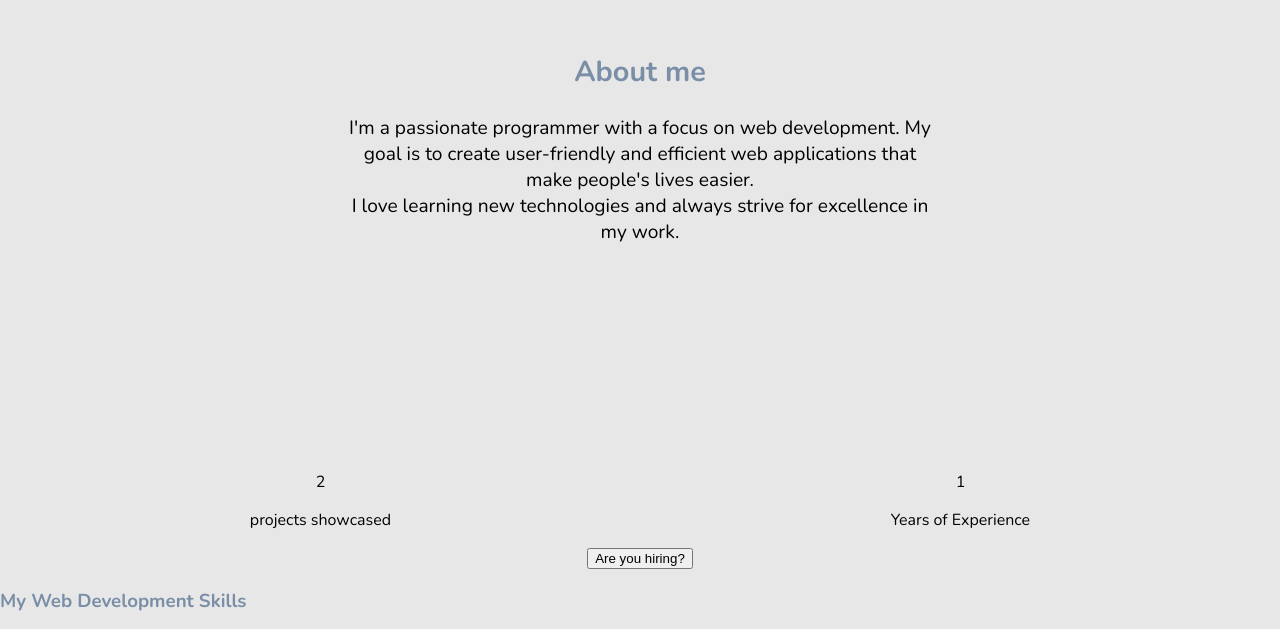
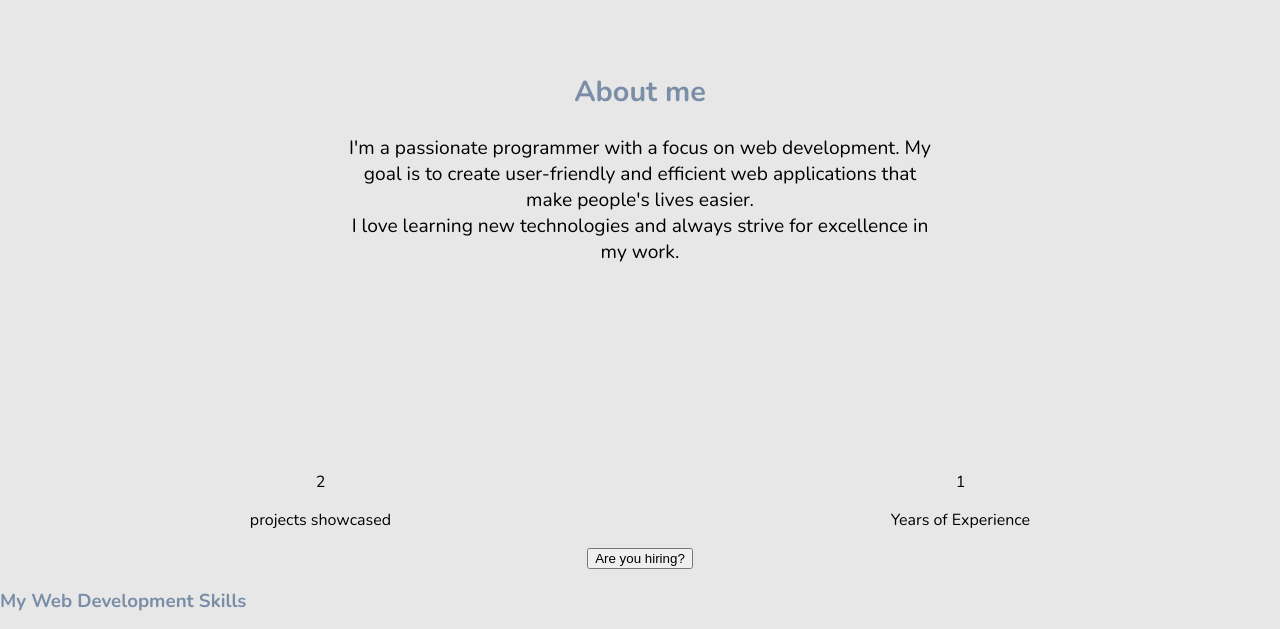
Before and after one commit to QleanGG/Portfolio-Website, a plain HTML site: page index.html in a window 1280 px wide. Shown: the part 1065-1694 px from the top of the page. Drawn offline with nearby package versions, Linux system fonts and the light colour scheme; a web font is replaced by a local one.

Commit message:
add changes to layout

```diff
--- a/resources/css/style.css
+++ b/resources/css/style.css
@@ -107,7 +107,7 @@ footer{
     margin-top: 60px;
     width: 100%;
     height: 100px;
-    margin-bottom: 200px;
+    margin-bottom: 240px;
 }
 
 /* Heading Styles */
@@ -129,8 +129,9 @@ footer{
   /* About Me Section Styles */
   .about-me {
     text-align: center;
-    padding: 100px 0;
+    padding: 80px 0;
     margin-bottom: 60px;
+    margin-top: 50px;
     /* background-image: url("../images/code\ project.png"); */
     /* background-repeat: no-repeat; */
     /* background-size: cover; */
```
